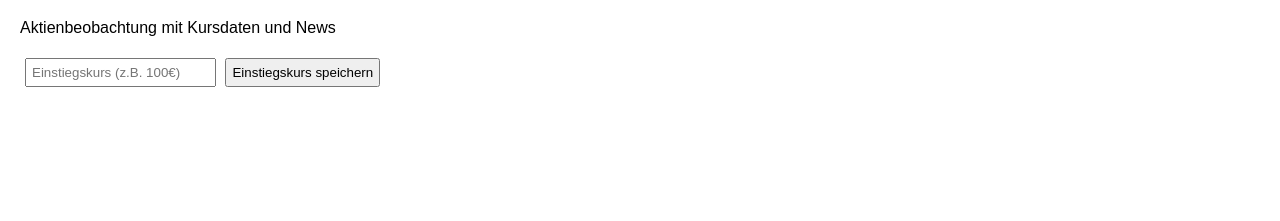
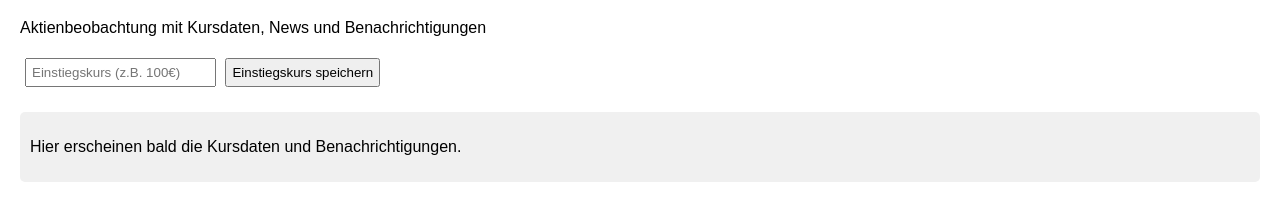
Before and after one commit to Alex48611/Alex48611, a plain HTML site: page index.html in a window 1280 px wide. Shown: the part 61-282 px from the top of the page. Drawn offline with Linux system fonts and the light colour scheme.

Commit message:
Add files via upload

```diff
--- a/app.js
+++ b/app.js
@@ -1,5 +1,6 @@
 
-// Einstiegskurs speichern (Platzhalter-Logik)
+// Platzhalter für Kurs-API-Integration und Benachrichtigungen
+
 function speichern() {
     const kurs = document.getElementById('einkaufspreis').value;
     if (kurs) {
@@ -9,3 +10,13 @@ function speichern() {
         document.getElementById('meldung').innerText = 'Bitte einen Kurs eingeben.';
     }
 }
+
+function ladeKurse() {
+    const aktienDaten = document.getElementById('aktienDaten');
+    aktienDaten.innerHTML = '<p>Hier erscheinen bald die Kursdaten und Benachrichtigungen.</p>';
+}
+
+// Bei Seitenaufruf Kursdaten laden
+ladeKurse();
+
+// Platzhalter für Web-Push-Benachrichtigungen (noch nicht aktiv)
--- a/index.html
+++ b/index.html
@@ -8,10 +8,11 @@
 </head>
 <body>
     <h1>StockInsights Web-App</h1>
-    <p>Aktienbeobachtung mit Kursdaten und News</p>
+    <p>Aktienbeobachtung mit Kursdaten, News und Benachrichtigungen</p>
     <input type="text" id="einkaufspreis" placeholder="Einstiegskurs (z.B. 100€)">
     <button onclick="speichern()">Einstiegskurs speichern</button>
     <p id="meldung"></p>
+    <div id="aktienDaten"></div>
     <script src="app.js"></script>
 </body>
 </html>
--- a/style.css
+++ b/style.css
@@ -3,3 +3,4 @@ body { font-family: Arial, sans-serif; margin: 20px; }
 input { padding: 5px; margin: 5px; }
 button { padding: 5px; }
 #meldung { margin-top: 10px; font-weight: bold; }
+#aktienDaten { margin-top: 20px; background-color: #f0f0f0; padding: 10px; border-radius: 5px; }
```
